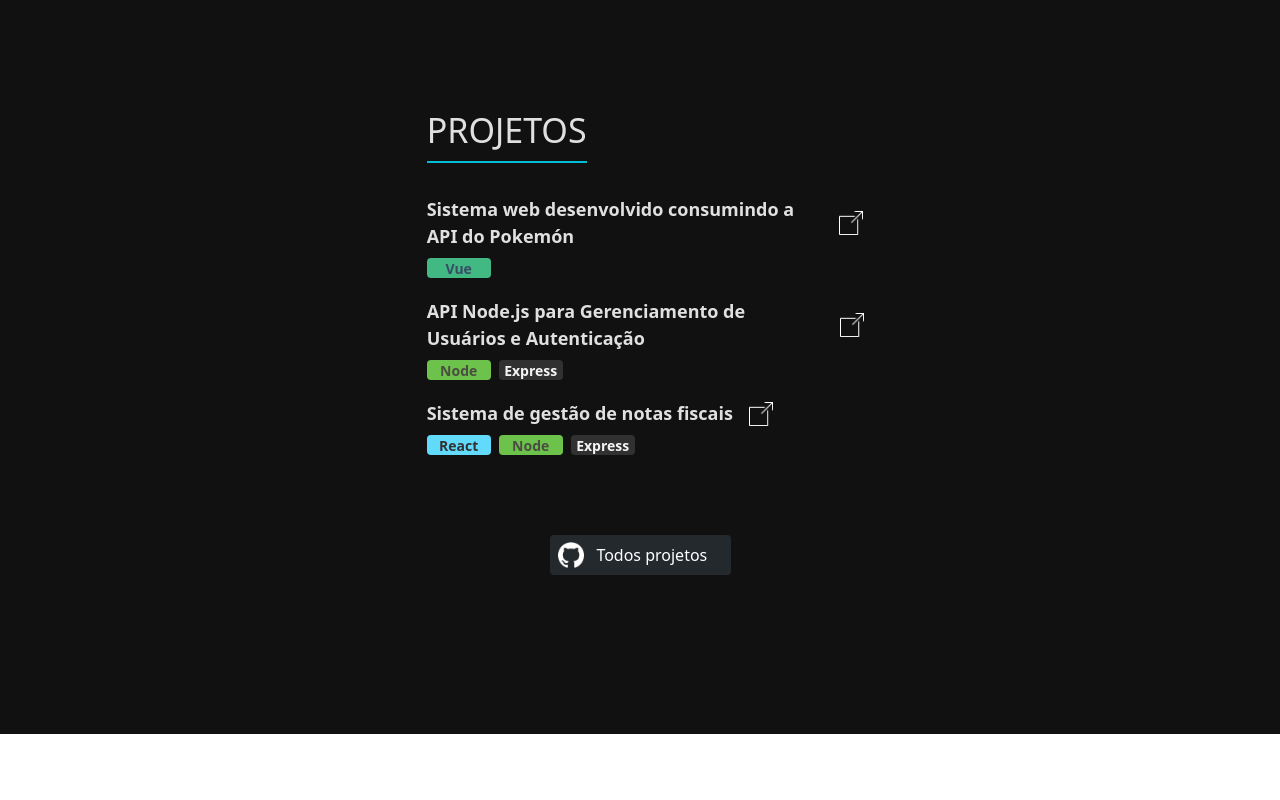
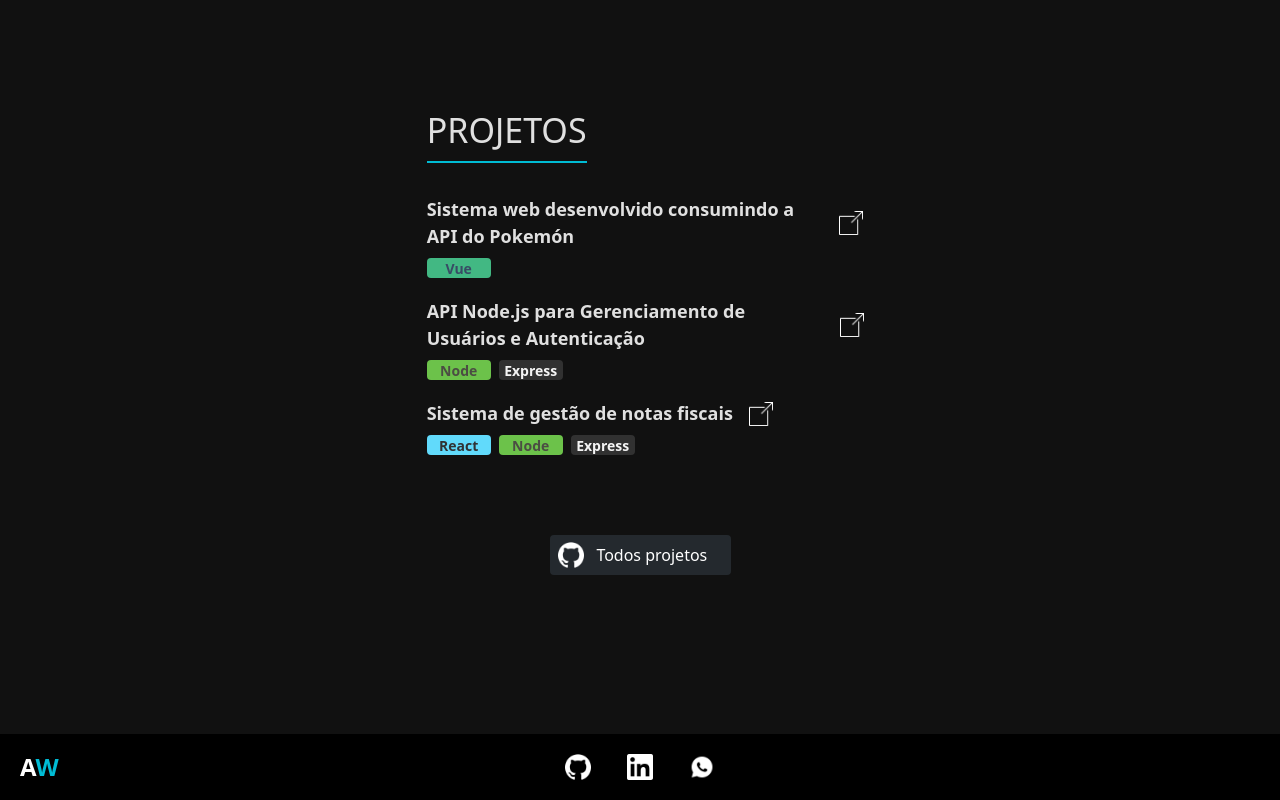
Before and after one commit to andreywilmsen/Portfolio-Andrey-Wilmsen, a Next.js app: page / in a window 1280 px wide. Shown: the part 1722-2522 px from the top of the page. Before the commit the page ends 2456 px from the top, so only its background shows below. Built offline with nearby package versions, Linux system fonts and the light colour scheme.

Commit message:
finaliza primeira versão da seção footer

```diff
--- a/src/app/components/Button.tsx
+++ b/src/app/components/Button.tsx
@@ -1,17 +1,18 @@
 interface ButtonProps {
-    name: string;
+    name?: string;
     source: string;
     color: string;
     href?: string;
     projectsButtons?: boolean;
     heroButtons?: boolean;
+    hidden?: boolean;
 }
 
-export default function Button({ name, source, color, href, projectsButtons, heroButtons }: ButtonProps) {
+export default function Button({ name, source, color, href, hidden, projectsButtons, heroButtons }: ButtonProps) {
     return (
         <a href={href} target="_blank" rel="noopener noreferrer" className={`flex items-center ${projectsButtons && "w-[181px] h-[35px]"}  ${heroButtons && "md:w-36 h-8"} rounded ${color} text-white py-5`}>
             <img src={`/icons/${source}`} alt={`${name} icon`} className="mx-2 w-[26px] h-[26px]" />
-            <span className={`justify-center w-2/3 ${heroButtons && "hidden"} md:flex`}>{name}</span>
+            <span className={`justify-center w-2/3 ${hidden && "hidden"} md:flex`}>{name}</span>
         </a>
     )
 }
--- /dev/null
+++ b/src/app/components/Footer/Footer.tsx
@@ -0,0 +1,18 @@
+"use client"
+
+import Logo from "../Logo"
+import FooterButtons from "./FooterButtons";
+
+export default function Footer() {
+    return (
+        <footer className={`flex bg-black flex-row min-h-14 items-center justify-center`}>
+            <div className="w-1/6">
+                <Logo />
+            </div>
+            <div className="flex w-full justify-center items-center gap-5">
+                <FooterButtons />
+            </div>
+            <div className="w-1/6"></div>
+        </footer>
+    )
+}
--- /dev/null
+++ b/src/app/components/Footer/FooterButtons.tsx
@@ -0,0 +1,13 @@
+"use client"
+
+import Button from "../Button";
+
+export default function FooterButtons() {
+    return (
+        <>
+            <Button source="github.png" color="bg-none" href="https://github.com/andreywilmsen" hidden />
+            <Button source="linkedin.png" color="bg-none" href="https://www.linkedin.com/in/andrey-wilmsen-de-paula-2b1354345/" hidden />
+            <Button source="icone_whatsapp.png" color="bg-none" href="https://wa.me/5551993563345?text=Ol%C3%A1%2C%20Andrey!%20Encontrei%20seu%20portf%C3%B3lio%20e%20gostaria%20de%20conversar%20com%20voc%C3%AA." hidden />
+        </>
+    )
+}
--- a/src/app/components/Hero/Hero.tsx
+++ b/src/app/components/Hero/Hero.tsx
@@ -12,8 +12,8 @@ export default function Hero() {
                 <TitleHero />
                 <CaptionHero />
                 <div className="flex justify-center items-center gap-4 mt-4">
-                    <Button heroButtons source="github.png" name="Github" color="bg-github" href="https://github.com/andreywilmsen" />
-                    <Button heroButtons source="linkedin.png" name="Linkedin" color="bg-linkedin" href="https://www.linkedin.com/in/andrey-wilmsen-de-paula-2b1354345/" />
+                    <Button hidden heroButtons source="github.png" name="Github" color="bg-github" href="https://github.com/andreywilmsen" />
+                    <Button hidden heroButtons source="linkedin.png" name="Linkedin" color="bg-linkedin" href="https://www.linkedin.com/in/andrey-wilmsen-de-paula-2b1354345/" />
                 </div>
             </div>
         </section>
--- a/src/app/components/Logo.tsx
+++ b/src/app/components/Logo.tsx
@@ -1,6 +1,7 @@
+
 export default function Logo() {
     return (
-        <div className="px-5 flex items-center">
+        <div className="px-5 hidden md:flex items-center">
             <h1 className="text-2xl font-semibold">
                 <span className="text-white">A</span>
                 <span className="text-highlight">W</span>
--- a/src/app/globals.css
+++ b/src/app/globals.css
@@ -30,4 +30,5 @@ body {
   --color-edit: #0077B5;
   --color-delete: #E63946;
   --color-text-secondary: #BBBBBB;
+  --color-none: #ffffff00;
 }
--- a/src/app/page.tsx
+++ b/src/app/page.tsx
@@ -2,6 +2,7 @@ import Menu from "./components/Header/Menu";
 import Hero from "./components/Hero/Hero";
 import About from "./components/About/About";
 import Projects from './components/Projects/Projects';
+import Footer from "./components/Footer/Footer";
 
 
 export default function Home() {
@@ -11,6 +12,7 @@ export default function Home() {
       <Hero />
       <About />
       <Projects />
+      <Footer />
     </div>
   );
 }
```
